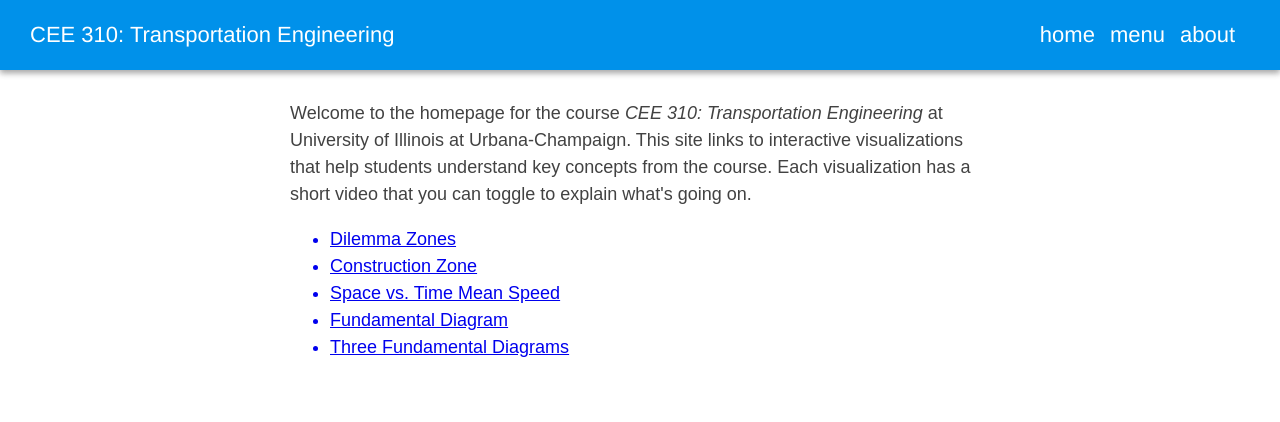
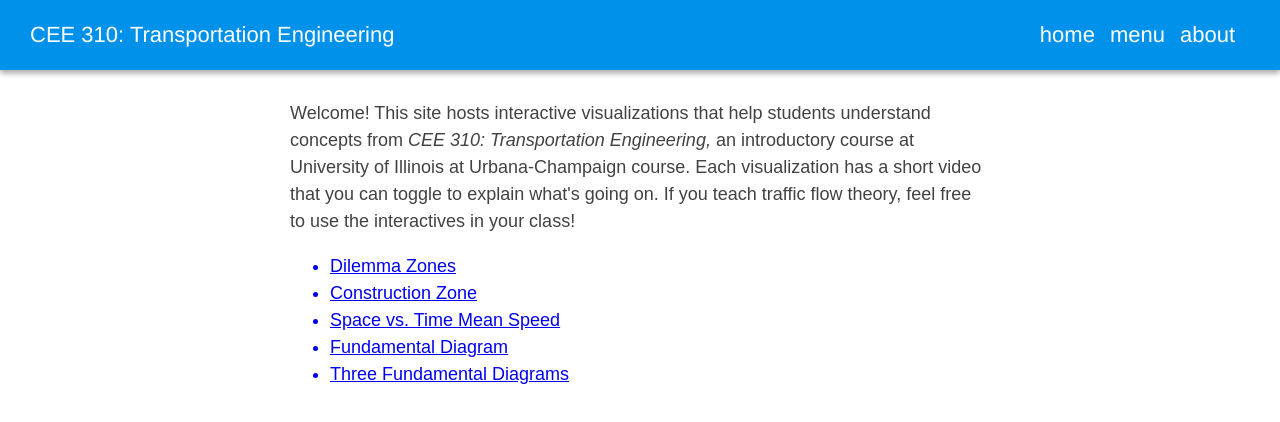
Before and after one commit to lewis500/cee310-new, a React app: page / in a window 1280 px wide. Shown: the top 422 px of the page. Built offline with nearby package versions, Linux system fonts and the light colour scheme; a web font is replaced by a local one; what lodash.range would draw is missing.

Commit message:
added jesus bio and changed the text

```diff
--- a/src/App.tsx
+++ b/src/App.tsx
@@ -22,6 +22,8 @@ import Triangular from "./interactives/Triangular";
 import Negin from "./img/negin-cropped.jpg";
 // @ts-ignore
 import Lewis from "./img/lewis.jpg";
+//@ts-ignore
+import Jesus from "./img/jesus.png";
 
 const map: { [key: string]: string } = {
     "/": "CEE 310: Transportation Engineering",
@@ -38,10 +40,12 @@ const map: { [key: string]: string } = {
 const Home = () => (
   <div style={{ maxWidth: "700px", margin: "0 auto", lineHeight: "1.5em" }}>
     <div>
-      Welcome to the homepage for the course{" "}
-      <em>CEE 310: Transportation Engineering</em> at University of Illinois at
-      Urbana-Champaign. This site links to interactive visualizations that help
-      students understand key concepts from the course. Each visualization has a  short video that you can toggle to explain what's going on.
+      Welcome! This site hosts interactive visualizations that help students
+      understand concepts from <em>CEE 310: Transportation Engineering,</em> an
+      introductory course at University of Illinois at Urbana-Champaign course.
+      Each visualization has a short video that you can toggle to explain what's
+      going on. If you teach traffic flow theory, feel free to use the
+      interactives in your class!
     </div>
     <div>
       <ul>
@@ -116,9 +120,15 @@ const About = (() => {
             transportation systems group of the Department of Civil and
             Environmental Engineering at UIUC. He earned a PhD and MS in CEE at
             UC Berkeley and an MA in Transport Economics at University of Leeds.
-            His research focuses on the economics of downtown traffic.
+            His research focuses on the economics of downtown traffic. In a
+            previous life, he made visualizations with{" "}
+            <a href="https://www.google.com/search?client=firefox-b-1-d&q=vicapow">
+              @vicapow
+            </a>{" "}
+            under the <a href="http://setosa.io">Setosa</a> name.
             <br />
-            <a href="http://lewislehe.com">Home page</a>
+            <a href="http://lewislehe.com">Home page</a> (includes other
+            visualizations)
           </div>
         </div>
         <div className={classes.person}>
@@ -136,6 +146,21 @@ const About = (() => {
             <a href="https://nalemazkoor.wixsite.com/negin">Home page</a>
           </div>
         </div>
+        <div className={classes.person}>
+          <div className={classes.imgContainer}>
+            <img src={Jesus} />
+          </div>
+          <div>
+            Jesus holds an M.S. in Civil engineering and is currently pursuing
+            Ph.D. in the Department of Civil and Environmental Engineering at
+            the University of Illinois, Urbana-Champaign (UIUC). He is working
+            as a research assistant in projects related to transportation
+            systems evaluation, transit networks, intelligent transportation
+            systems, highway safety, and previously traffic safety related to
+            the application of Vision Zero principles. He attended to Valparaiso
+            University prior to joining UIUC in 2017.
+          </div>
+        </div>
         <div
           style={{
             fontSize: "24px",
@@ -144,7 +169,7 @@ const About = (() => {
         >
           Tools
         </div>
-        <div>
+        <div style={{ marginBottom: "24px" }}>
           The site was created using React, d3, Material UI, TypeScript,
           Webpack, babel and Netlify.
         </div>
```
Also changed, not shown: src/img/jesus.png (added), 1 other file (tests, documents, lock files or other folders).
